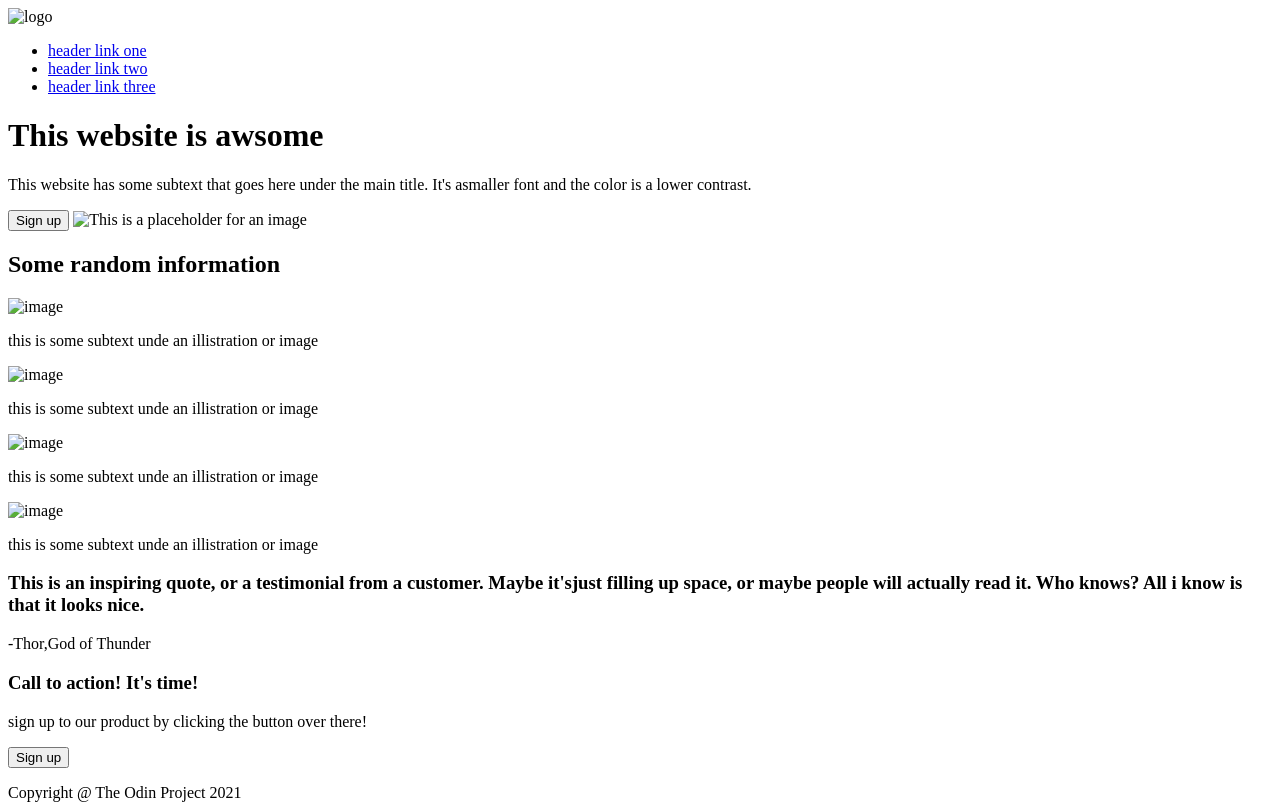
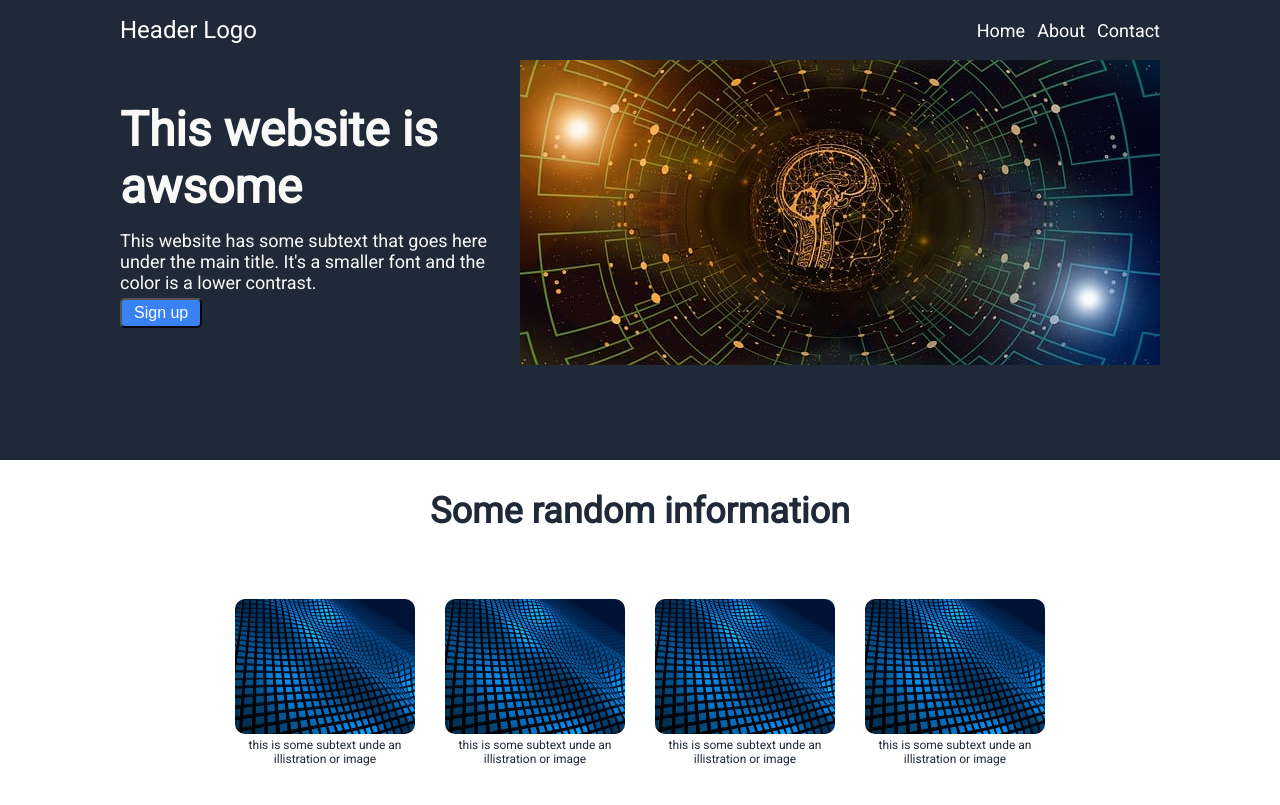
Before and after one commit to Graham4914/Oproject1, a plain HTML site: page index.html in a window 1280 px wide. Shown: the top 805 px of the page. Drawn offline with Linux system fonts and the light colour scheme.

Commit message:
complted landing page draft, futher edits to me made to refine page

```diff
--- a/index.html
+++ b/index.html
@@ -3,58 +3,82 @@
 <head>
     <meta charset="UTF-8">
     <meta name="viewport" content="width=device-width, initial-scale=1.0">
-    <title>Document</title>
+    <title>My Project</title>
     <link rel="stylesheet" type="text/css" href="styles.css">
+    <link href="https://fonts.googleapis.com/css2?family=Roboto&display=swap" rel="stylesheet">
 </head>
 
 <body>
-    <header>
-        <nav>
-            <div class="logo">
-                <img src= "" alt="logo">
-            </div>
-            <div class="menu-items">
-                <ul>
-                    <li><a href="#">header link one</a></li>
-                    <li><a href="#">header link two</a></li>
-                    <li><a href="#">header link three</a></li>
+        <nav class="navbar">
+            <div class="container">
+                <div class="logo">Header Logo</div>
+                    <ul class="nav">
+                        <li><a href="#">Home</a></li>
+                        <li><a href="#">About</a></li>
+                        <li><a href="#">Contact</a></li>
                     </ul>
                 </div>
+            </div>
         </nav>
+
+    <header class="header">
+        <div class="container">
+            <div class="left-side">
+                <h1>This website is awsome</h1>
+                <p> This website has some subtext that goes here under the main title. It's a smaller font and the color is a lower contrast.</p>
+                <button type="submit" class="signup-button">Sign up</button>
+            </div>
+            <div class="right-side">
+                <div class="image">
+                <img src="./images/hero.jpg">
+                </div>
+            </div>
+        </div>
     </header>
 
-    <div class="hero-section">
-        <h1>This website is awsome</h1>
-        <p> This website has some subtext that goes here under the main title. It's asmaller font and the color is a lower contrast.</p>
-        <button type="submit" class="signup-button">Sign up</button>
-        <img src="placeholder-image.jpg" alt="This is a placeholder for an image">
-    </div>
 
     <div class="main-section">
       <h2>Some random information</h2>
+        <div class="container">
             <div class="image-box">
-            <img src="placeholder-image.jpg" alt="image">
+                <div class="infoimg">
+                    <img src="./images/infoImage.jpg" alt="image">
                     <p>this is some subtext unde an illistration or image</p>
-            <img src="placeholder-image.jpg" alt="image">
+                </div>
+                <div class="infoimg">
+                    <img src="./images/infoImage.jpg" alt="image">
                     <p>this is some subtext unde an illistration or image</p>
-            <img src="placeholder-image.jpg" alt="image">
+                </div>
+                <div class="infoimg">
+                    <img src="./images/infoImage.jpg" alt="image">
                     <p>this is some subtext unde an illistration or image</p>
-            <img src="placeholder-image.jpg" alt="image">
+                </div>
+                <div class="infoimg">
+                    <img src="./images/infoImage.jpg" alt="image">
                     <p>this is some subtext unde an illistration or image</p>
+                </div>
+            </div>
        </div>
     </div>
 
     <div class="testimonial">
+        <div class="container">
         <h3>This is an inspiring quote, or a testimonial from a customer. Maybe it'sjust filling up space, or maybe people will actually read it. Who knows? All i know is that it looks nice.</h3>
         <p>-Thor,God of Thunder</p>
     </div>
+    </div>
+
     <div class="call-to-action">
-        <div class="blue-box">
+        <div class="container">
+            <div class="box-content">
                 <h3>Call to action! It's time!</h3>
                 <p>sign up to our product by clicking the button over there!</p>
+            </div>
             <button type="submit" class="signup-button">Sign up</button>
         </div>
     </div>
+
+
     <footer>
         <p>Copyright @ The Odin Project 2021</p>
     </footer>
--- a/styles.css
+++ b/styles.css
@@ -0,0 +1,179 @@
+* {
+    box-sizing: border-box;
+    margin: 0;
+    padding: 0;
+}
+
+body {
+    font-family: 'roboto' , sans-serif;
+
+}
+
+h1
+ {
+    margin-bottom: 15px;
+    font-size: 48px;
+    font-weight: extra-bold;
+    color: #f9faf8;
+}
+
+h2 {
+text-align: center;
+
+font-size: 36px;
+color: #1f2937;
+margin-top: 30px;
+}
+
+.testimonial h3 {
+    font-size: 36px;
+    font-weight: 300;
+    font-style: italic;
+    color: #1f2937;
+}
+ul {
+    list-style-type: none;
+}
+
+.container {
+max-width: 1100px;
+margin: 0 auto;
+padding: 0 30px;
+}
+
+.navbar {
+    background-color: #1f2937;
+    color: #fff;
+    height: 60px;
+}
+
+.navbar .logo {
+    font-size: 24px;
+}
+
+.navbar .container {
+    display: flex;
+    justify-content: space-between;
+    align-items: center;
+    height: 100%;
+}
+
+.navbar a {
+    color: #fff;
+    text-decoration: none;
+    font-size: 18px;
+}
+
+.navbar ul {
+    display: flex;
+    gap: 12px;
+}
+
+.header {
+    background-color: #1f2937;
+    color: #fff;
+    min-height: 400px;
+}
+
+.header .container {
+    display: flex;
+    align-items: center;
+    gap: 20px;
+}
+
+ button {
+    background-color: #3882f6;
+    color: #fff;
+    font-size: 16px;
+    padding: 4px 12px;
+    border-radius: 5px;
+    margin-top: 5px;
+
+}
+.left-side p {
+    font-size: 18px;
+    color: #f9faf8;
+}
+
+.left-side,
+.right-side {
+    flex: 1;
+}
+
+.main-section {
+    background-color: #fff;
+    color: #1f2937;
+}
+
+
+ .main-section .container .image-box{
+    display: flex;
+    justify-content: center;
+    align-items: center;
+    gap: 10px;
+    min-height: 300px;
+ }
+
+.infoimg {
+   flex-basis: 200px;
+   padding: 0 10px;
+}
+.infoimg img {
+    max-width: 100%;
+    height: auto;
+    border-radius: 10px;
+}
+.infoimg p {
+    text-align: center;
+    font-size: 12px;
+}
+
+.testimonial{
+    background-color: #e5e7eb;
+}
+
+.testimonial .container {
+    display: flex;
+    flex-direction: column;
+    justify-content: center;
+    padding: 0 30px;
+    min-height: 300px;
+
+}
+.testimonial .container p {
+    align-self: flex-end;
+}
+
+footer {
+    display: flex;
+    justify-content: center;
+    align-items: center;
+    min-height: 50px;
+    background-color: #1f2937;
+    color: #fff;
+}
+
+
+
+.call-to-action .container {
+    display: flex;
+    justify-content: space-between;
+    align-items: center;
+    background-color: #3882f6;
+    min-height: 100px;
+    gap: 20px;
+    margin-top: 50px;
+    margin-bottom: 50px;
+    color: #fff;
+    border-radius: 5px;
+}
+
+.call-to-action button {
+    background-color: #3882f6;
+    outline: 1px #fff;
+    color: #fff;
+    font-size: 16px;
+    padding: 4px 12px;
+    border-radius: 5px;
+    margin-top: 5px;
+}
```
Also changed, not shown: images/hero.jpg (added), images/infoImage.jpg (added). Lines whose indentation alone changed are shown as unchanged.
